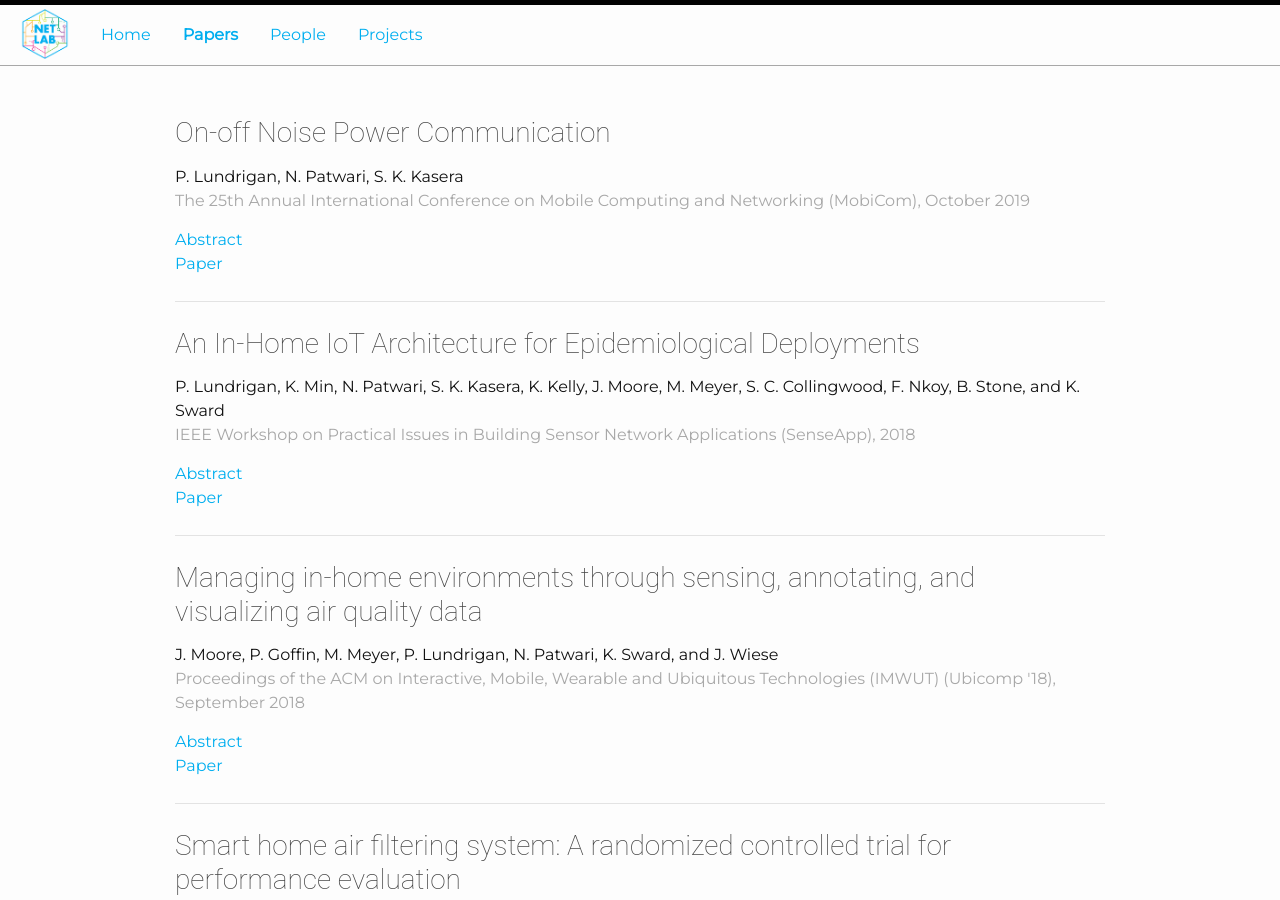
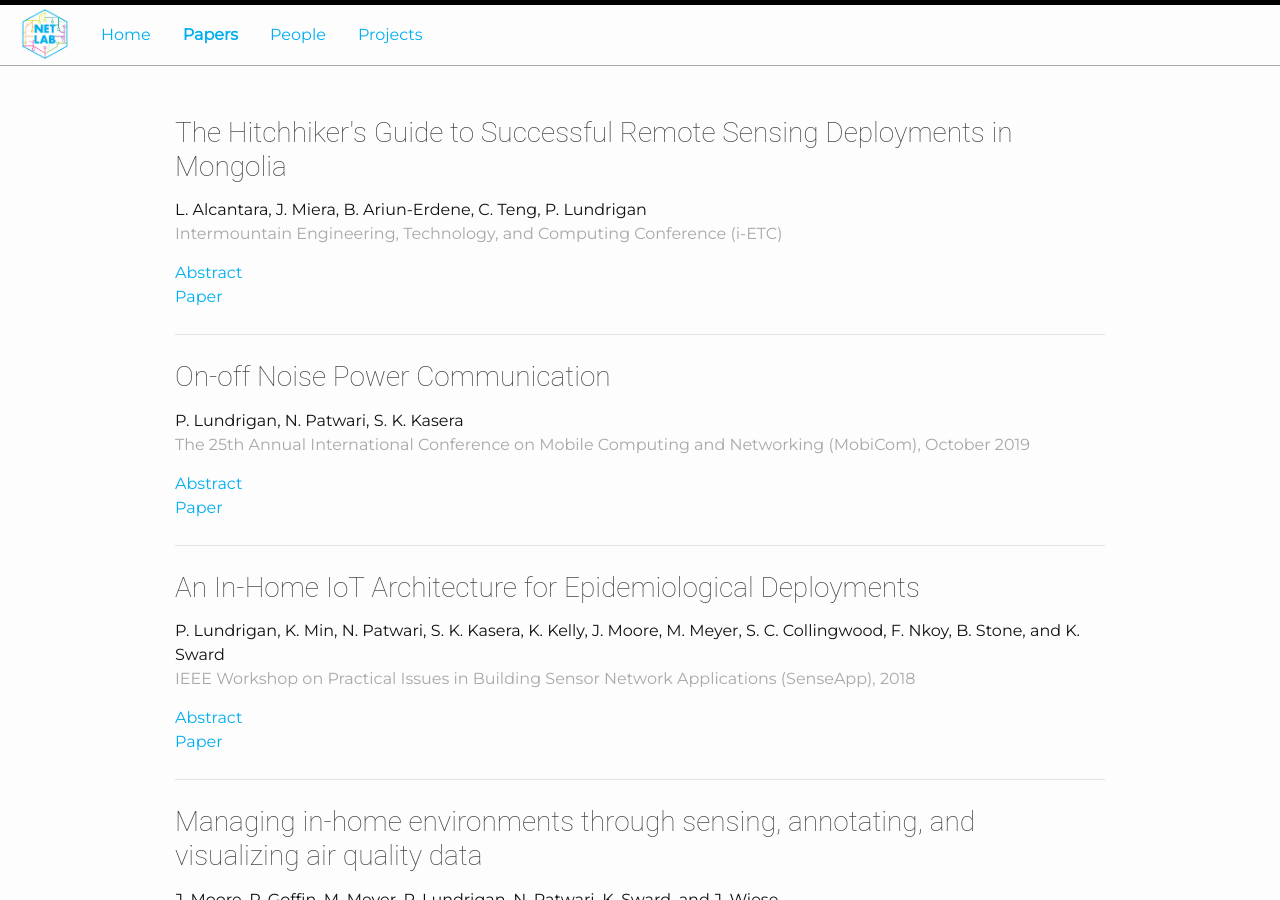
Before and after one commit to NET-BYU/NET-BYU.github.io, a Jekyll site: the page built from pages/papers.html, in a window 1280 px wide and 900 px high. Built offline with Jekyll 4.4.1, drawn with Linux system fonts in a browser that asks for light colours; nearby versions of some CDN libraries; some of the changed lines change nothing that is shown.

Commit message:
Add paper

```diff
--- a/_data/papers.yaml
+++ b/_data/papers.yaml
@@ -1,3 +1,11 @@
+- title: The Hitchhiker's Guide to Successful Remote Sensing Deployments in Mongolia
+  authors: L. Alcantara, J. Miera, B. Ariun-Erdene, C. Teng, P. Lundrigan
+  conference: Intermountain Engineering, Technology, and Computing Conference (i-ETC)
+  abstract: >
+    The health hazard of air pollution in developing countries poses a significant threat of cardiovascular, respiratory, and other diseases. Ulaanbaatar, Mongolia is among cities with the worst polluted air in the world due to the use of coal as the primary heating source in the traditional Mongolian gers where most of the local population resides. Humanitarian groups are looking for ways to improve air quality, but are unable to measure the effects of their solutions. We build a low-cost air quality sensor that can upload data in real-time in remote locations. This newly developed sensor allows for _real-time_ air quality monitoring and tracking that was not possible before in such locations. We present the implementation and deployment of this system and share experiences and lessons learned from deploying the sensors in such a unique location.
+  url: /assets/mongolia.pdf
+
+
 - title: >
     On-off Noise Power Communication
   authors: >
```
Also changed, not shown: 1 other file.
